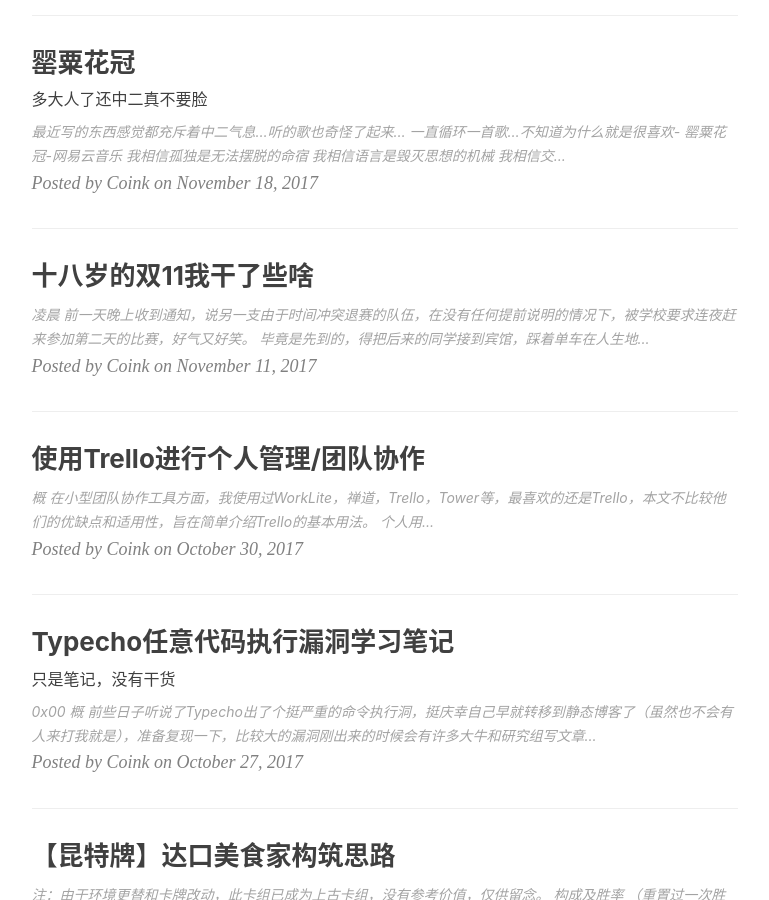
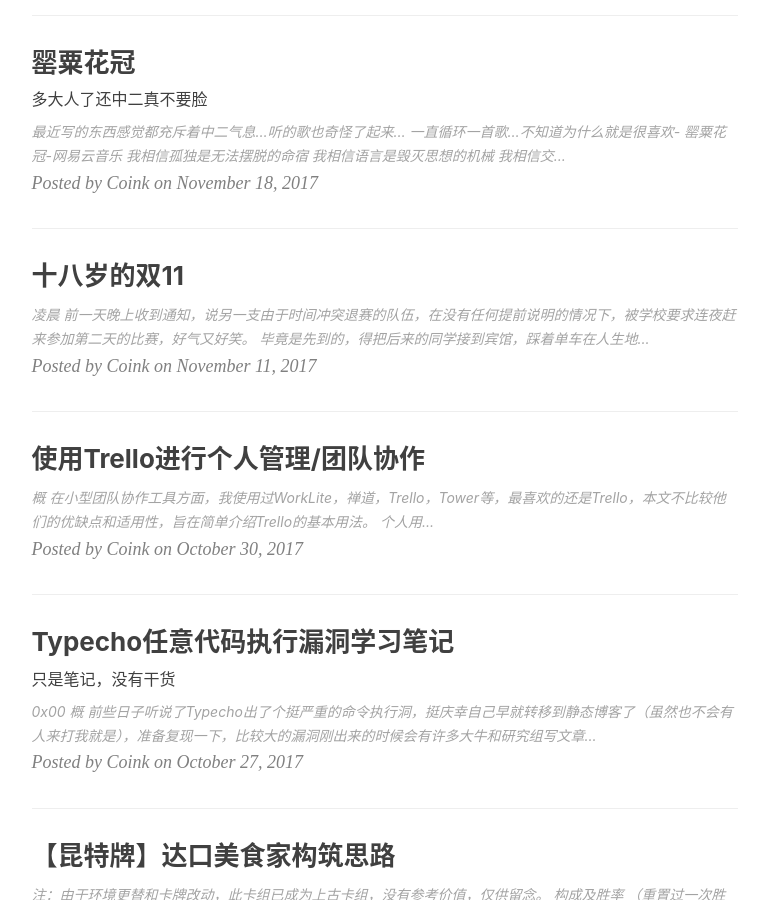
Before and after one commit to CoinkWang/coinkwang.github.com, a Jekyll site: the page built from index.html, in a window 1280 px wide and 900 px high, scrolled down 1368 px. Shown: the whole window, without its empty margins (136-905 px from the left). Built offline with Jekyll 4.4.1, drawn with Linux system fonts in a browser that asks for light colours; nearby versions of some CDN libraries; the list of posts is cut into pages by our own code; comment, search, counter and statistics services are not loaded.

Commit message:
nothing important

```diff
--- a/_posts/2017-11-11-what-did-i-do-on-11-11.md
+++ b/_posts/2017-11-11-what-did-i-do-on-11-11.md
@@ -1,6 +1,6 @@
 ---
 layout: post
-title: 十八岁的双11我干了些啥
+title: 十八岁的双11
 subtitle:
 author: Coink
 date: 2017-11-11
```
